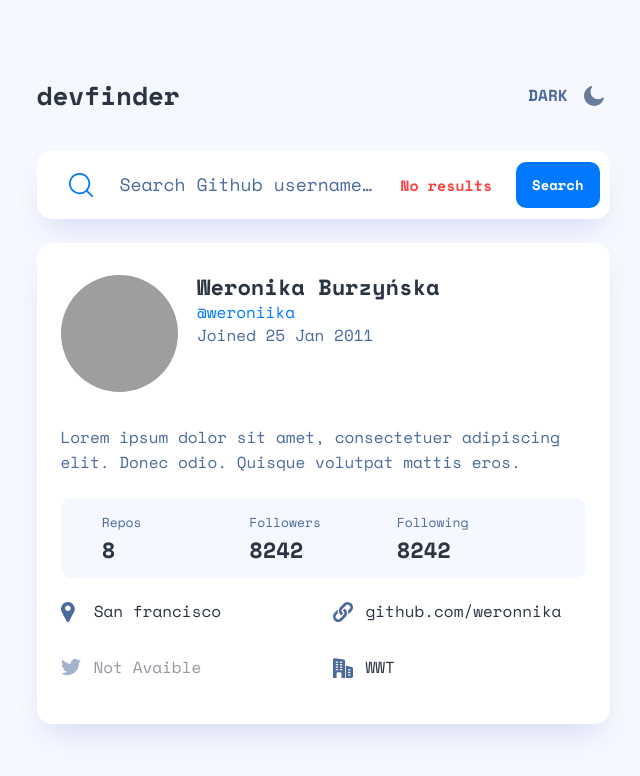
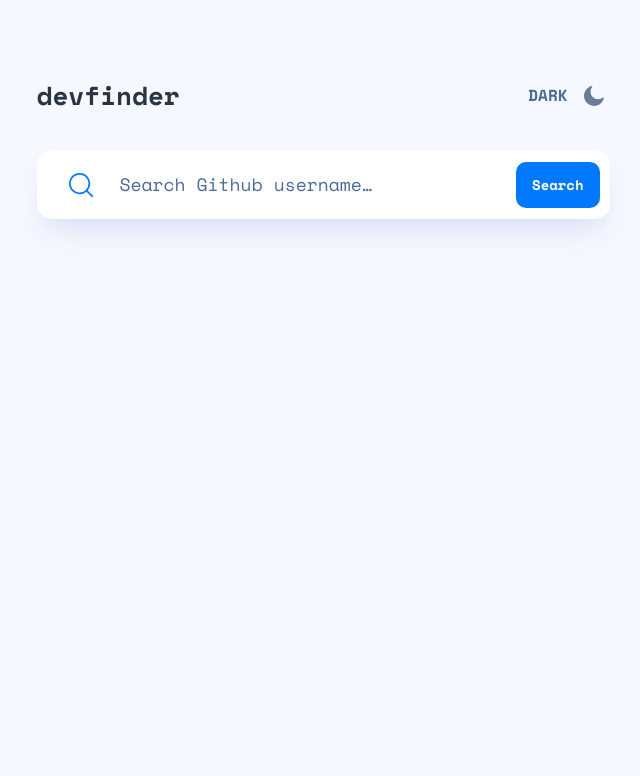
Before and after one commit to Weroniika/github-user-search-app, a React (Create React App) app: page / in a window 1280 px wide. Shown: the top 776 px of the page, without its empty margins (317-957 px from the left). Built offline with nearby package versions, Linux system fonts and the light colour scheme; grey boxes are pictures that could not be loaded.

Commit message:
feat: add search logic and improve styles

```diff
--- a/package.json
+++ b/package.json
@@ -10,6 +10,7 @@
     "@types/node": "^16.11.27",
     "@types/react": "^18.0.6",
     "@types/react-dom": "^18.0.2",
+    "moment": "^2.29.3",
     "react": "^18.0.0",
     "react-dom": "^18.0.0",
     "react-scripts": "5.0.1",
--- a/src/components/SearchBar/SearchBar.tsx
+++ b/src/components/SearchBar/SearchBar.tsx
@@ -1,17 +1,40 @@
 import { Button } from "../Button/Button";
 import * as SC from "./SearchBar.styles";
 import { ReactComponent as SearchIcon } from "../../assets/icon-search.svg";
+import { useSearchContext } from "../../context/SearchContext";
+import { useState } from "react";
 
 export const SearchBar = () => {
+  const [input, setInput] = useState<string>("");
+  const { setUsername } = useSearchContext();
+  const {
+    state: { error },
+  } = useSearchContext();
+
+  const onChange = (e: React.ChangeEvent<HTMLInputElement>) => {
+    setInput(e.target.value);
+  };
+
+  const onSubmit = (e: React.FormEvent<HTMLFormElement>) => {
+    e.preventDefault();
+    if (input) {
+      setUsername(input);
+      setInput("");
+    }
+  };
+
   return (
-    <SC.SearchForm>
+    <SC.SearchForm onSubmit={onSubmit}>
       <SC.SearchInputWrapper>
         <SearchIcon />
-        <SC.SearchInput placeholder="Search Github username  " />
+        <SC.SearchInput
+          onChange={onChange}
+          placeholder="Search Github username  "
+        />
       </SC.SearchInputWrapper>
       <SC.SearchButtonWrapper>
-        <SC.SearchError>No results</SC.SearchError>
-        <Button onCLick={() => {}}>search</Button>
+        {error && <SC.SearchError>No results</SC.SearchError>}
+        <Button type="submit">search</Button>
       </SC.SearchButtonWrapper>
     </SC.SearchForm>
   );
--- a/src/components/UserCard/UserCard.styles.ts
+++ b/src/components/UserCard/UserCard.styles.ts
@@ -1,4 +1,4 @@
-import styled from "styled-components";
+import styled, { css } from "styled-components";
 import { typeScale } from "../../utils/typography";
 
 export const UserCardWrapper = styled.section`
@@ -17,11 +17,16 @@ export const UserCardWrapper = styled.section`
     "userdetails userdetails";
   grid-column-gap: 1.2188rem;
 
+  @media only screen and (min-width: 48rem) {
+    padding-bottom: 30rem;
+  }
+
   @media only screen and (min-width: 90rem) {
     grid-template-areas:
       "avatar userinfo"
       "avatar userdetails";
     grid-column-gap: 2.3125rem;
+    padding-bottom: 3rem;
   }
 `;
 
@@ -168,18 +173,19 @@ export const UserContact = styled.ul`
 export const ContactItem = styled.li`
   margin-bottom: 1.0625rem;
 
-  &:first-child {
-    span {
-      margin-left: 1.2031rem;
+  span {
+    &:first-of-type {
+      span {
+        margin-left: 1.195rem;
+      }
     }
   }
 `;
 
-export const ContactItemLink = styled.a`
+export const ContactItemStyle = css`
   font-size: ${typeScale.header3};
   line-height: 1.1875rem;
   display: flex;
-  // width: 100%;
   justify-content: flex-start;
 
   span {
@@ -187,9 +193,25 @@ export const ContactItemLink = styled.a`
   }
 
   svg {
+    width: auto;
     path {
       fill: ${(props) => props.theme.primaryTextColor};
     }
+  }
+`;
+
+export const ContactItemText = styled.span`
+  ${ContactItemStyle}
+`;
+
+export const ContactItemLink = styled.a`
+  ${ContactItemStyle};
+
+  color: ${(props) => props.theme.secondaryTextColor};
+  text-decoration: none;
+
+  &:hover {
+    text-decoration: underline;
   }
 `;
 
@@ -197,4 +219,15 @@ export const ContactItemLinkDisabled = styled(ContactItemLink)`
   mix-blend-mode: normal;
   opacity: 0.5;
   cursor: not-allowed;
+
+  &:hover {
+    text-decoration: none;
+  }
 `;
+
+export const UserCardLoader = styled.span`
+  font-size: ${typeScale.header3};
+  font-weight: 400;
+  line-height: 1.1875rem;
+  color: ${(props) => props.theme.secondaryTextColor};
+`;
--- a/src/components/UserCard/UserCard.tsx
+++ b/src/components/UserCard/UserCard.tsx
@@ -3,70 +3,98 @@ import { ReactComponent as IconLocation } from "../../assets/icon-location.svg";
 import { ReactComponent as IconTwitter } from "../../assets/icon-twitter.svg";
 import { ReactComponent as IconWeb } from "../../assets/icon-website.svg";
 import { ReactComponent as IconCompany } from "../../assets/icon-company.svg";
-
-type UserCardInfo = {
-  name: string;
-  username: string;
-  joined: string;
-  description: string;
-};
+import { useSearchContext } from "../../context/SearchContext";
+import moment from "moment";
 
 export const UserCard = () => {
-  return (
+  const {
+    state: { data, loading },
+  } = useSearchContext();
+
+  return data ? (
     <SC.UserCardWrapper>
       <SC.UserAvatarWrapper>
-        <SC.UserAvatarImg
-          src="https://ortodonta.com/wp-content/uploads/2021/03/girl-919048__340.jpg"
-          alt="user avatar"
-        />
+        <SC.UserAvatarImg src={data.avatar_url} alt={`${data.login} avatar`} />
       </SC.UserAvatarWrapper>
       <SC.UserInfo>
-        <SC.UserName>Weronika Burzyńska</SC.UserName>
-        <SC.UserUserName>@weroniika</SC.UserUserName>
-        <SC.UserJoin>Joined 25 Jan 2011</SC.UserJoin>
+        {data.name && <SC.UserName>{data.name}</SC.UserName>}
+        <SC.UserUserName>@{data.login}</SC.UserUserName>
+        <SC.UserJoin>
+          Joined {moment(data.created_at).format("DD MMM YYYY")}
+        </SC.UserJoin>
       </SC.UserInfo>
       <SC.UserDetails>
         <SC.UserDescription>
-          Lorem ipsum dolor sit amet, consectetuer adipiscing elit. Donec odio.
-          Quisque volutpat mattis eros.
+          {data.bio ? data.bio : "This profile has no bio"}
         </SC.UserDescription>
         <SC.UserNumbers>
           <SC.NumbersItem>
             <SC.NumbersItemName>repos</SC.NumbersItemName>
-            <SC.NumbersItemValue>8</SC.NumbersItemValue>
+            <SC.NumbersItemValue>{data.public_repos}</SC.NumbersItemValue>
           </SC.NumbersItem>
           <SC.NumbersItem>
             <SC.NumbersItemName>followers</SC.NumbersItemName>
-            <SC.NumbersItemValue>8242</SC.NumbersItemValue>
+            <SC.NumbersItemValue>{data.followers}</SC.NumbersItemValue>
           </SC.NumbersItem>
           <SC.NumbersItem>
             <SC.NumbersItemName>following</SC.NumbersItemName>
-            <SC.NumbersItemValue>8242</SC.NumbersItemValue>
+            <SC.NumbersItemValue>{data.following}</SC.NumbersItemValue>
           </SC.NumbersItem>
         </SC.UserNumbers>
         <SC.UserContact>
           <SC.ContactItem>
-            <SC.ContactItemLink>
-              <IconLocation /> <span>San francisco</span>
-            </SC.ContactItemLink>
+            {data.location ? (
+              <SC.ContactItemText>
+                <IconLocation /> <span>{data.location}</span>
+              </SC.ContactItemText>
+            ) : (
+              <SC.ContactItemLinkDisabled>
+                <IconLocation /> <span>Not Available</span>
+              </SC.ContactItemLinkDisabled>
+            )}
           </SC.ContactItem>
           <SC.ContactItem>
-            <SC.ContactItemLink>
-              <IconWeb /> <span>github.com/weronnika</span>
-            </SC.ContactItemLink>
+            {data.html_url ? (
+              <SC.ContactItemLink href={data.html_url} target="_blank">
+                <IconWeb /> <span>{data.html_url}</span>
+              </SC.ContactItemLink>
+            ) : (
+              <SC.ContactItemLinkDisabled>
+                <IconWeb /> <span>Not Available</span>
+              </SC.ContactItemLinkDisabled>
+            )}
           </SC.ContactItem>
           <SC.ContactItem>
-            <SC.ContactItemLinkDisabled>
-              <IconTwitter /> <span>Not Avaible</span>
-            </SC.ContactItemLinkDisabled>
+            {data.twitter_username ? (
+              <SC.ContactItemLink
+                target="_blank"
+                href={`https://twitter.com/${data.twitter_username}`}
+              >
+                <IconTwitter /> <span>{data.twitter_username}</span>
+              </SC.ContactItemLink>
+            ) : (
+              <SC.ContactItemLinkDisabled>
+                <IconTwitter /> <span>Not Available</span>
+              </SC.ContactItemLinkDisabled>
+            )}
           </SC.ContactItem>
           <SC.ContactItem>
-            <SC.ContactItemLink>
-              <IconCompany /> <span>WWT</span>
-            </SC.ContactItemLink>
+            {data.company ? (
+              <SC.ContactItemText>
+                <IconCompany /> <span>{data.company}</span>
+              </SC.ContactItemText>
+            ) : (
+              <SC.ContactItemLinkDisabled>
+                <IconCompany /> <span>Not Available</span>
+              </SC.ContactItemLinkDisabled>
+            )}
           </SC.ContactItem>
         </SC.UserContact>
       </SC.UserDetails>
     </SC.UserCardWrapper>
+  ) : loading ? (
+    <SC.UserCardLoader>Loading...</SC.UserCardLoader>
+  ) : (
+    <></>
   );
 };
--- /dev/null
+++ b/src/context/SearchContext.tsx
@@ -0,0 +1,30 @@
+import { createContext, useContext, useState } from "react";
+import { useFetch } from "../hooks/useFetch";
+import { ApiResponse, State } from "../shared/types";
+
+type SearchContextType = {
+  username: string;
+  setUsername: (username: string) => void;
+  state: State<ApiResponse>;
+};
+
+const SearchContext = createContext<SearchContextType | null>(null);
+
+export const SearchProvider = ({ children }: { children: React.ReactNode }) => {
+  const [username, setUsername] = useState<string>("");
+  const url = username && `https://api.github.com/users/${username}`;
+  const state = useFetch<ApiResponse>(url);
+
+  return (
+    <SearchContext.Provider value={{ state, username, setUsername }}>
+      {children}
+    </SearchContext.Provider>
+  );
+};
+
+export const useSearchContext = () => {
+  const context = useContext(SearchContext);
+  if (!context)
+    throw new Error("Search context must be used within a SearchProvider");
+  return context;
+};
--- /dev/null
+++ b/src/hooks/useFetch.tsx
@@ -0,0 +1,64 @@
+import { useEffect, useReducer, useRef } from "react";
+import { State } from "../shared/types";
+
+type Cache<T> = { [url: string]: T };
+type Action<T> =
+  | { type: "loading" }
+  | { type: "fetched"; payload: T }
+  | { type: "error"; payload: Error };
+
+export const useFetch = <T,>(url?: string, options?: RequestInit): State<T> => {
+  const cache = useRef<Cache<T>>({});
+
+  const initialState: State<T> = {
+    error: undefined,
+    loading: false,
+    data: null,
+  };
+
+  const fetchReducer = (state: State<T>, action: Action<T>): State<T> => {
+    switch (action.type) {
+      case "loading":
+        return { ...initialState, loading: true };
+      case "fetched":
+        return { ...initialState, loading: false, data: action.payload };
+      case "error":
+        return { ...initialState, loading: false, error: action.payload };
+      default:
+        return state;
+    }
+  };
+
+  const [state, dispatch] = useReducer(fetchReducer, initialState);
+
+  useEffect(() => {
+    if (!url) return;
+
+    const fetchData = async () => {
+      dispatch({ type: "loading" });
+
+      if (cache.current[url]) {
+        dispatch({ type: "fetched", payload: cache.current[url] });
+        return;
+      }
+
+      try {
+        const response = await fetch(url, options);
+        if (!response.ok) {
+          throw new Error(response.statusText);
+        }
+
+        const data = (await response.json()) as T;
+        cache.current[url] = data;
+
+        dispatch({ type: "fetched", payload: data });
+      } catch (error) {
+        dispatch({ type: "error", payload: error as Error });
+      }
+    };
+
+    fetchData();
+  }, [url]);
+
+  return state;
+};
--- a/src/index.tsx
+++ b/src/index.tsx
@@ -1,6 +1,7 @@
 import React from "react";
 import ReactDOM from "react-dom/client";
 import App from "./components/App/App";
+import { SearchProvider } from "./context/SearchContext";
 import { ThemeProvider } from "./context/ThemeContext";
 
 const root = ReactDOM.createRoot(
@@ -9,8 +10,10 @@ const root = ReactDOM.createRoot(
 
 root.render(
   <React.StrictMode>
-    <ThemeProvider>
-      <App />
-    </ThemeProvider>
+    <SearchProvider>
+      <ThemeProvider>
+        <App />
+      </ThemeProvider>
+    </SearchProvider>
   </React.StrictMode>
 );
--- /dev/null
+++ b/src/shared/types.ts
@@ -0,0 +1,39 @@
+export type ApiResponse = {
+  avatar_url: string;
+  bio: string | null;
+  blog: string | null;
+  company: string | null;
+  created_at: string;
+  email: string | null;
+  events_url: string | null;
+  followers: number;
+  followers_url: string;
+  following: number;
+  following_url: string;
+  gists_url: string;
+  gravatar_id: string;
+  hireable: string | null;
+  html_url: string;
+  id: number;
+  location: string | null;
+  login: string;
+  name: string | null;
+  node_id: string;
+  organizations_url: string;
+  public_gists: number;
+  public_repos: number;
+  received_events_url: string;
+  site_admin: boolean;
+  starred_url: string;
+  subscriptions_url: string;
+  twitter_username: string | null;
+  type: string;
+  updated_at: string;
+  url: string;
+};
+
+export type State<T> = {
+  data?: T | null;
+  loading: boolean;
+  error?: Error;
+};
--- a/src/styled-components.d.ts
+++ b/src/styled-components.d.ts
@@ -1,5 +1,4 @@
 import "styled-components";
-
 declare module "styled-components" {
   export interface DefaultTheme {
     primaryColor: string;
@@ -11,7 +10,6 @@ declare module "styled-components" {
     secondaryBackgroundColor: string;
     primaryFont: string;
   }
-
   export interface DarkTheme {
     primaryColor: string;
     primaryHoverColor: string;
```
Also changed, not shown: 1 other file (tests, documents, lock files or other folders).
